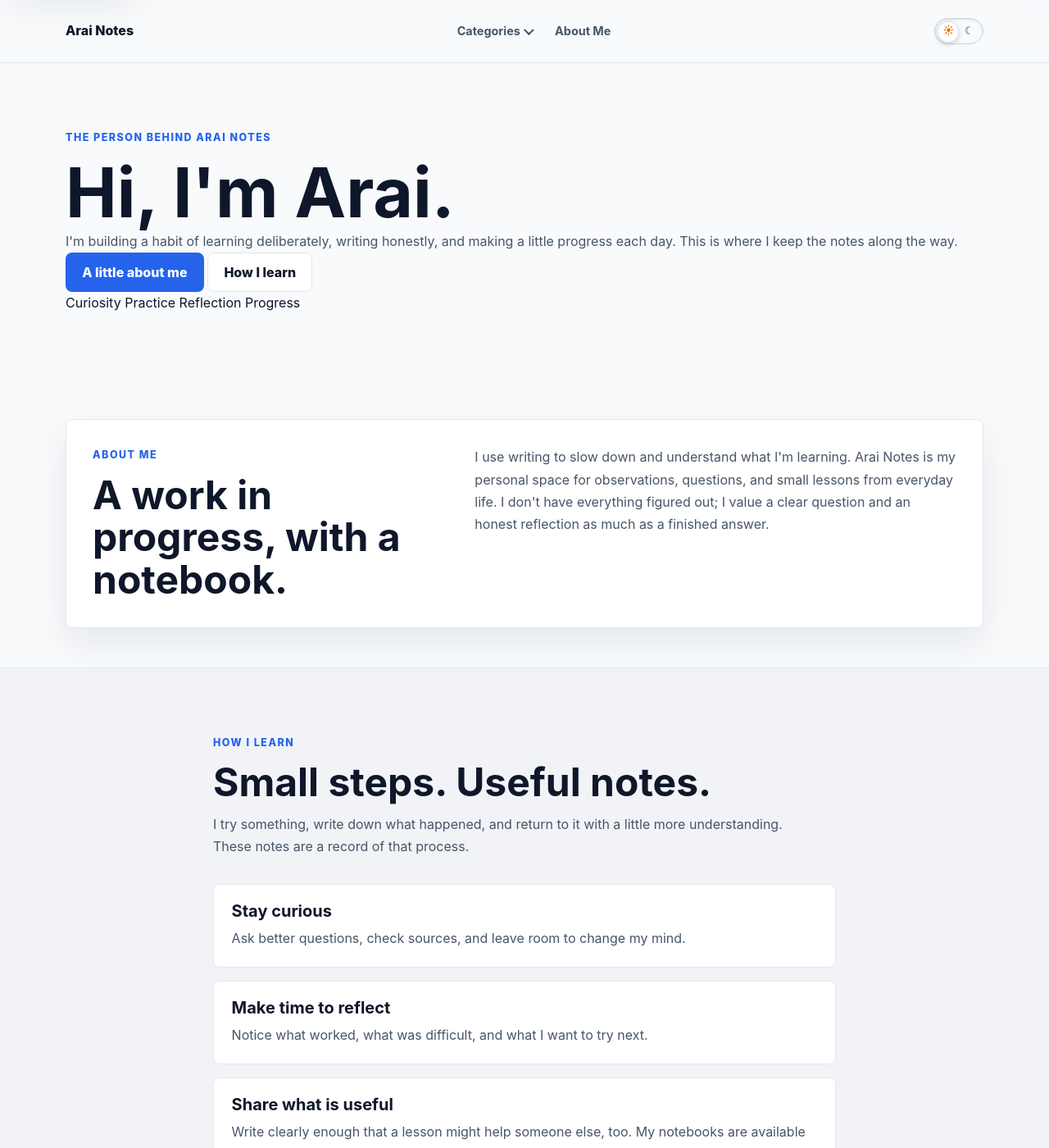
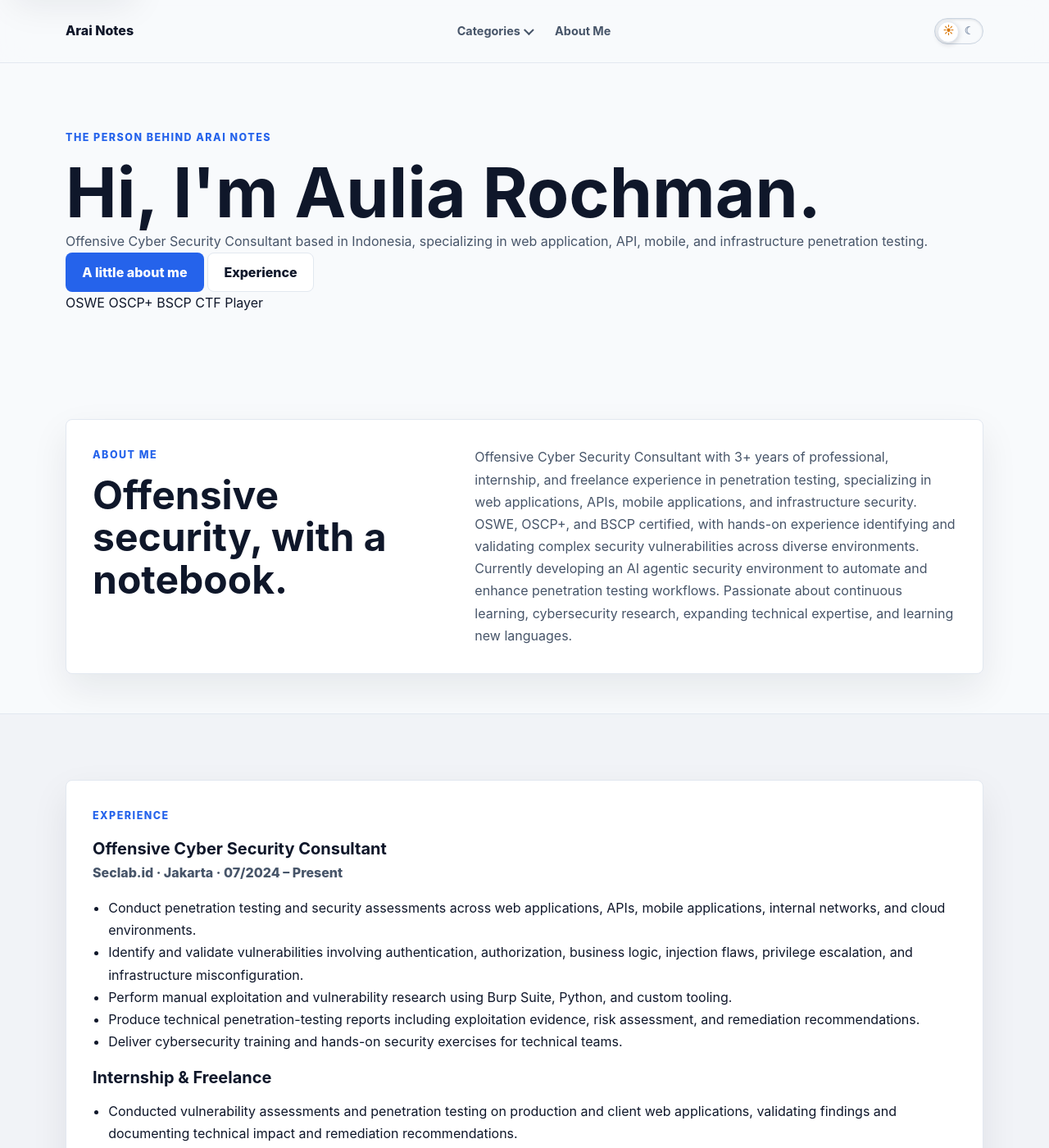
Before and after one commit to araisantai/araisantai.github.io, a Jekyll site: the page built from index.html, in a window 1280 px wide and 1400 px high. Shown: the whole window at 82% size. Built offline with Jekyll 4.4.1, drawn with Linux system fonts in a browser that asks for light colours; some of the changed text lies outside the part shown.

Commit message:
Update About Me section to match CV

```diff
--- a/_config.yml
+++ b/_config.yml
@@ -9,7 +9,7 @@ author:
   name: Arai
 
 contact:
-  email: araisantai@users.noreply.github.com
+  email: array385@gmail.com
 
 markdown: kramdown
 highlighter: rouge
--- a/_layouts/home.html
+++ b/_layouts/home.html
@@ -6,18 +6,18 @@ layout: default
   <div class="container hero__grid">
     <div class="hero__copy">
       <p class="eyebrow">The person behind Arai Notes</p>
-      <h1>Hi, I'm Arai.</h1>
-      <p class="hero__lead">I'm building a habit of learning deliberately, writing honestly, and making a little progress each day. This is where I keep the notes along the way.</p>
+      <h1>Hi, I'm Aulia Rochman.</h1>
+      <p class="hero__lead">Offensive Cyber Security Consultant based in Indonesia, specializing in web application, API, mobile, and infrastructure penetration testing.</p>
       <div class="hero__actions">
         <a class="button button--primary" href="#about">A little about me</a>
-        <a class="button button--ghost" href="#approach">How I learn</a>
+        <a class="button button--ghost" href="#experience">Experience</a>
       </div>
     </div>
-    <div class="hero__panel" aria-label="My approach to learning">
-      <span>Curiosity</span>
-      <span>Practice</span>
-      <span>Reflection</span>
-      <span>Progress</span>
+    <div class="hero__panel" aria-label="Certifications">
+      <span>OSWE</span>
+      <span>OSCP+</span>
+      <span>BSCP</span>
+      <span>CTF Player</span>
     </div>
   </div>
 </section>
@@ -26,33 +26,98 @@ layout: default
   <div class="container intro-card">
     <div>
       <p class="eyebrow">About me</p>
-      <h2>A work in progress, with a notebook.</h2>
+      <h2>Offensive security, with a notebook.</h2>
     </div>
-    <p>I use writing to slow down and understand what I'm learning. Arai Notes is my personal space for observations, questions, and small lessons from everyday life. I don't have everything figured out; I value a clear question and an honest reflection as much as a finished answer.</p>
+    <div>
+      <p>Offensive Cyber Security Consultant with 3+ years of professional, internship, and freelance experience in penetration testing, specializing in web applications, APIs, mobile applications, and infrastructure security. OSWE, OSCP+, and BSCP certified, with hands-on experience identifying and validating complex security vulnerabilities across diverse environments.</p>
+      <p>Currently developing an AI agentic security environment to automate and enhance penetration testing workflows. Passionate about continuous learning, cybersecurity research, expanding technical expertise, and learning new languages.</p>
+    </div>
   </div>
 </section>
 
-<section class="section section--muted" id="approach">
-  <div class="container container--narrow">
-    <div class="section-heading section-heading--left">
-      <p class="eyebrow">How I learn</p>
-      <h2>Small steps. Useful notes.</h2>
-      <p>I try something, write down what happened, and return to it with a little more understanding. These notes are a record of that process.</p>
-    </div>
-    <div class="post-list">
-      <article class="post-card">
-        <h3>Stay curious</h3>
-        <p>Ask better questions, check sources, and leave room to change my mind.</p>
-      </article>
-      <article class="post-card">
-        <h3>Make time to reflect</h3>
-        <p>Notice what worked, what was difficult, and what I want to try next.</p>
-      </article>
-      <article class="post-card">
-        <h3>Share what is useful</h3>
-        <p>Write clearly enough that a lesson might help someone else, too. My notebooks are available through the navigation above.</p>
-      </article>
-    </div>
+<section class="section section--muted" id="experience">
+  <div class="container about-grid">
+    <article class="contact-card about-block about-block--wide">
+      <p class="eyebrow">Experience</p>
+      <h3>Offensive Cyber Security Consultant</h3>
+      <p class="about__meta">Seclab.id &middot; Jakarta &middot; 07/2024 &ndash; Present</p>
+      <ul>
+        <li>Conduct penetration testing and security assessments across web applications, APIs, mobile applications, internal networks, and cloud environments.</li>
+        <li>Identify and validate vulnerabilities involving authentication, authorization, business logic, injection flaws, privilege escalation, and infrastructure misconfiguration.</li>
+        <li>Perform manual exploitation and vulnerability research using Burp Suite, Python, and custom tooling.</li>
+        <li>Produce technical penetration-testing reports including exploitation evidence, risk assessment, and remediation recommendations.</li>
+        <li>Deliver cybersecurity training and hands-on security exercises for technical teams.</li>
+      </ul>
+      <h3>Internship &amp; Freelance</h3>
+      <ul>
+        <li>Conducted vulnerability assessments and penetration testing on production and client web applications, validating findings and documenting technical impact and remediation recommendations.</li>
+        <li>Conducted security assessments and penetration testing on university applications and internal systems.</li>
+        <li>Developed cybersecurity training materials and supported hands-on learning sessions for security-related topics.</li>
+      </ul>
+    </article>
+
+    <article class="contact-card about-block">
+      <p class="eyebrow">Certifications</p>
+      <ul>
+        <li>OffSec Web Expert (OSWE)</li>
+        <li>OffSec Certified Professional+ (OSCP+)</li>
+        <li>Burp Suite Certified Practitioner (BSCP)</li>
+      </ul>
+    </article>
+
+    <article class="contact-card about-block">
+      <p class="eyebrow">Achievements</p>
+      <ul>
+        <li>1st Place &mdash; TCP1P CTF 2024</li>
+        <li>2nd Place &mdash; Cyber Jawara International 2024</li>
+        <li>3rd Place &mdash; GEMASTIK XV Cyber Security</li>
+        <li>3rd Place &mdash; HOLOGY 5.0 CTF</li>
+        <li>2nd Place &mdash; Informatics Festival 2022</li>
+        <li>3rd Place &mdash; National Cyber Week 2022 CTF</li>
+      </ul>
+      <p>Additional finalist and podium placements across national cybersecurity competitions; actively competed with CSI Team on CTFtime from 2021&ndash;2024.</p>
+    </article>
+
+    <article class="contact-card about-block about-block--wide">
+      <p class="eyebrow">Projects</p>
+      <h3>AI Agentic Offensive Security Framework</h3>
+      <p class="about__meta">Python, Hermes, LLM APIs, Burp Suite, Playwright, MCP</p>
+      <p>Developing a multi-agent offensive security framework that coordinates reconnaissance, attack-surface mapping, vulnerability analysis, validation, and reporting. Designed specialized agents for web, API, cloud, and expert-validation workflows, with emphasis on reducing false positives and minimizing repetitive manual testing. Source: private repository.</p>
+
+      <h3>Burp Suite Extensions &amp; Tooling</h3>
+      <p class="about__meta">Java/Jython, Burp Suite Montoya API, Python</p>
+      <p>Custom Burp Suite extensions and security-testing utilities to automate encrypted API traffic processing, request/response transformation, authentication/session replay, and manual penetration-testing workflows.</p>
+      <ul>
+        <li>Auto-highlighting of in-scope items in Burp requests.</li>
+        <li>Logging of every Intruder and Repeater request for later review or saving to the project file.</li>
+        <li>Sensitive entity mapping with regex.</li>
+        <li>Notes management that can be pushed to Organizer.</li>
+        <li>Extraction of an application's object graph.</li>
+        <li>Conversion of a Burp Intruder attack into a one-shot Python 3 script.</li>
+      </ul>
+      <p>Sources: <a href="https://github.com/araisantai/scope-manager">Scope Manager</a>, <a href="https://github.com/araisantai/intruder-python-scripts">Intruder Python Script</a></p>
+
+      <h3>AREA &mdash; Recon Automation</h3>
+      <p class="about__meta">Python, Bash, nmap, dirsearch</p>
+      <p>A reconnaissance automation pipeline that processes recon scope assets, identifies live targets, fingerprints technologies, performs content discovery, filters noisy results, and generates structured output ready for AI use or manual investigation.</p>
+      <p>Source: <a href="https://github.com/araisantai/AREA">Repo AREA</a></p>
+    </article>
+
+    <article class="contact-card about-block about-block--wide">
+      <p class="eyebrow">Skills</p>
+      <dl class="about-skills">
+        <dt>Security</dt>
+        <dd>Web Application Penetration Testing, API Penetration Testing, Mobile Application Security, Internal Network Penetration Testing, Active Directory, Cloud Security, White-box Testing, Source Code Review, Vulnerability Assessment</dd>
+        <dt>Tools</dt>
+        <dd>Burp Suite, Nmap, Metasploit, BloodHound, Impacket, SQLMap, Wireshark, Git</dd>
+        <dt>Programming</dt>
+        <dd>Python, PHP, Bash; strong source code analysis skills with the ability to quickly understand unfamiliar codebases, particularly web applications and frameworks.</dd>
+        <dt>AI &amp; Automation</dt>
+        <dd>AI Agent Development, Agentic Workflows, Multi-Agent Orchestration, LLM Integration, Prompt Engineering, MCP Integration, Security Automation</dd>
+        <dt>Languages</dt>
+        <dd>English, Indonesian, Chinese, Japanese, Spanish</dd>
+      </dl>
+    </article>
   </div>
 </section>
 
@@ -61,11 +126,12 @@ layout: default
     <div>
       <p class="eyebrow">Contact</p>
       <h2>Get in touch</h2>
-      <p>For questions, corrections, or thoughtful notes, email me directly.</p>
+      <p>For questions, corrections, or security collaboration, email me directly.</p>
     </div>
     <ul class="contact-list">
       <li><span>Email</span><a href="mailto:{{ site.contact.email }}">{{ site.contact.email }}</a></li>
-      <li><span>Website</span><a href="{{ site.url }}">{{ site.url }}</a></li>
+      <li><span>GitHub</span><a href="https://github.com/araisantai">github.com/araisantai</a></li>
+      <li><span>Blog</span><a href="{{ site.url }}">{{ site.url }}</a></li>
     </ul>
   </div>
 </section>
--- a/assets/css/main.scss
+++ b/assets/css/main.scss
@@ -613,6 +613,60 @@ button {
   overflow-wrap: anywhere;
 }
 
+.about {
+  display: grid;
+  gap: 1rem;
+}
+
+.about__role,
+.about__meta {
+  color: var(--text-muted);
+  font-weight: 800;
+}
+
+.about-grid {
+  display: grid;
+  grid-template-columns: repeat(2, minmax(0, 1fr));
+  gap: 1rem;
+}
+
+.about-block {
+  display: block;
+}
+
+.about-block--wide {
+  grid-column: 1 / -1;
+}
+
+.about-block h3 {
+  margin: 1.25rem 0 0.25rem;
+}
+
+.about-block ul {
+  padding-left: 1.2rem;
+}
+
+.about-block a {
+  color: var(--accent);
+  font-weight: 800;
+}
+
+.about-skills {
+  display: grid;
+  grid-template-columns: max-content 1fr;
+  gap: 0.6rem 1.25rem;
+  margin: 0;
+}
+
+.about-skills dt {
+  font-weight: 850;
+}
+
+.about-skills dd {
+  margin: 0;
+  color: var(--text-muted);
+}
+
 .category-hero {
   text-align: center;
 }
@@ -775,6 +829,7 @@ button {
   .intro-card,
   .latest-grid,
   .contact-card,
+  .about-grid,
   .site-footer__grid {
     grid-template-columns: 1fr;
   }
@@ -801,6 +856,10 @@ button {
 
   h2 {
     font-size: 2rem;
+  }
+
+  .about-skills {
+    grid-template-columns: 1fr;
   }
 
   .site-header__inner {
```
Also changed, not shown: _includes/header.html (line endings or trailing spaces).
